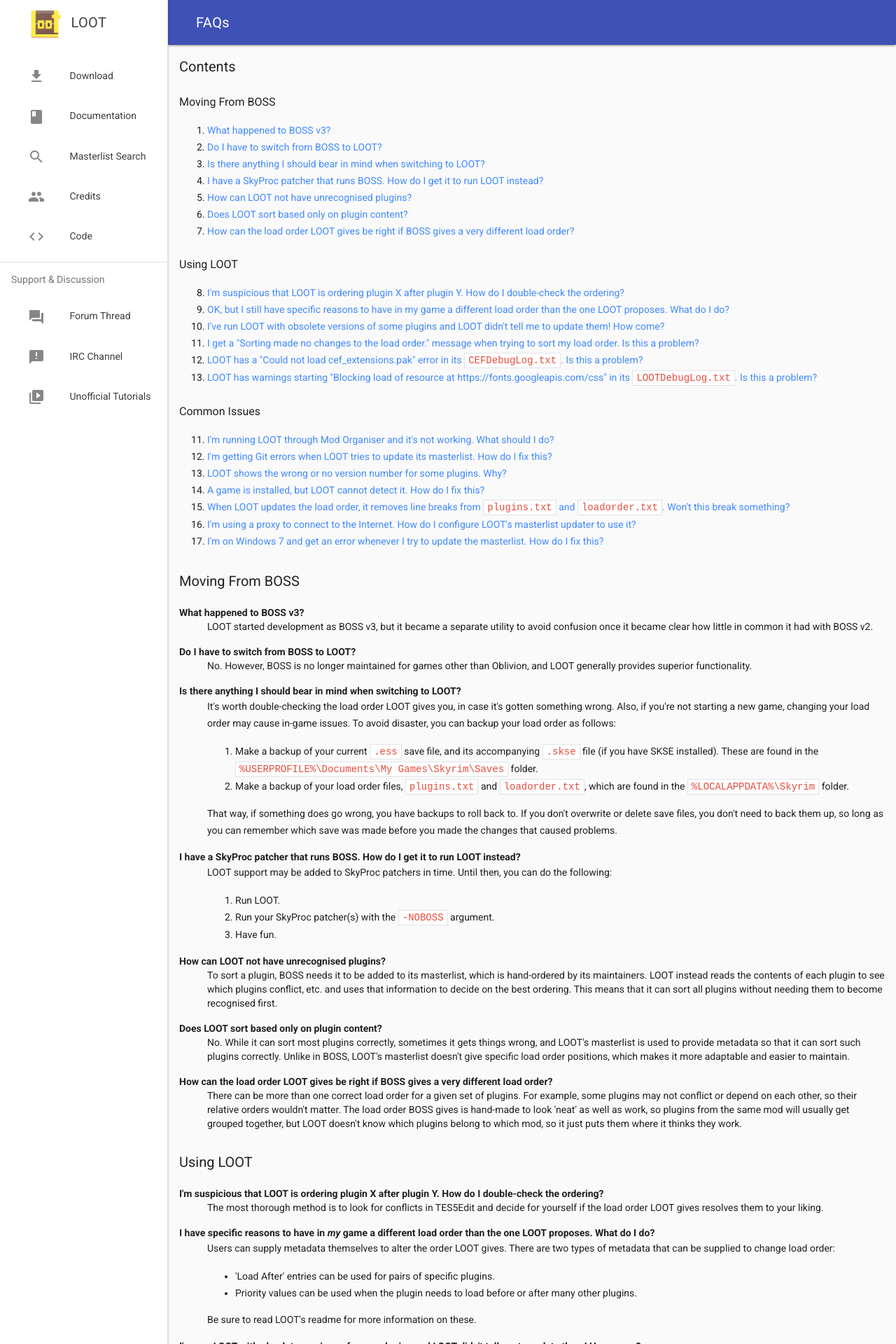
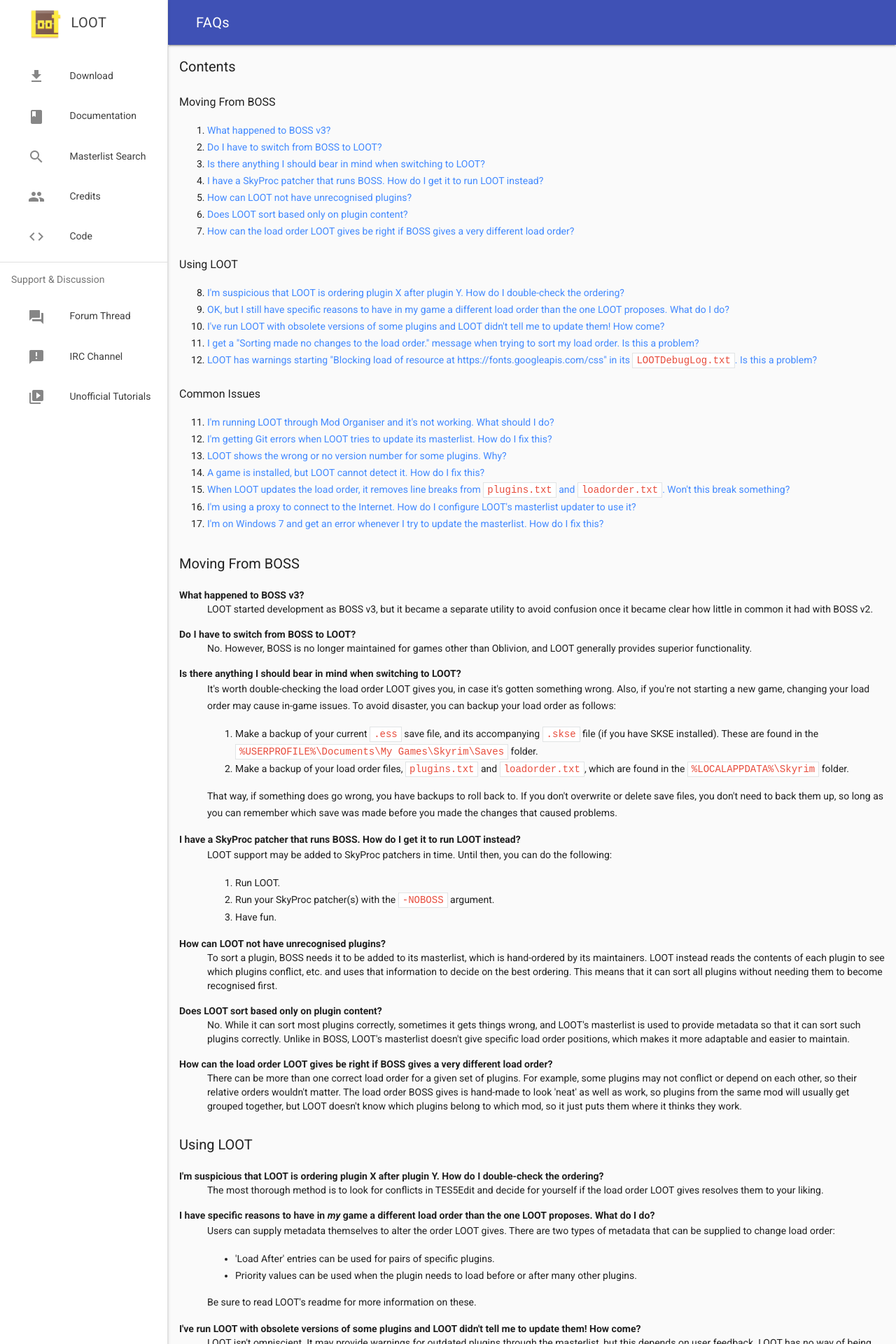
Before and after one commit to loot/loot.github.io, a Jekyll site: the page built from docs/help/LOOT-FAQs.html, in a window 1280 px wide. Shown: the top 1920 px of the page at 70% size. Built offline with Jekyll 4.4.1, drawn with Linux system fonts in a browser that asks for light colours; nearby versions of some CDN libraries; some of the changed text lies outside the part shown.

Commit message:
Update FAQs
Remove FAQ about CEFDebugLog.txt as it no longer exists, and update the branch used in the manual masterlist update link.

```diff
--- a/docs/help/LOOT-FAQs.html
+++ b/docs/help/LOOT-FAQs.html
@@ -24,7 +24,6 @@
   <li><a href="#different-load-order">OK, but I still have specific reasons to have in my game a different load order than the one LOOT proposes. What do I do?</a></li>
   <li><a href="#obsolete-versions">I've run LOOT with obsolete versions of some plugins and LOOT didn't tell me to update them! How come?</a></li>
   <li><a href="#sorting-no-changes">I get a "Sorting made no changes to the load order." message when trying to sort my load order. Is this a problem?</a></li>
-  <li><a href="#cef-extensions-error">LOOT has a "Could not load cef_extensions.pak" error in its <code>CEFDebugLog.txt</code>. Is this a problem?</a></li>
   <li><a href="#blocked-resource">LOOT has warnings starting "Blocking load of resource at https://fonts.googleapis.com/css" in its <code>LOOTDebugLog.txt</code>. Is this a problem?</a></li>
 </ol>
 
@@ -109,9 +108,6 @@
   <dt id="sorting-no-changes">I get a "Sorting made no changes to the load order." message when trying to sort my load order. Is this a problem?</dt>
   <dd>No, it just means that the load order LOOT calculated is exactly the same as your current load order, so you don't need to apply or cancel it.</dd>
 
-  <dt id="cef-extensions-error">LOOT has a "Could not load cef_extensions.pak" error in its <code>CEFDebugLog.txt</code>. Is this a problem?</dt>
-  <dd>No, <code>cef_extensions.pak</code> is unnecessary and LOOT doesn't ship with it, but there's no way to turn off its loading, so that error is always logged.</dd>
-
   <dt id="blocked-resource">LOOT has warnings starting "Blocking load of resource at https://fonts.googleapis.com/css" in its <code>LOOTDebugLog.txt</code>. Is this a problem?</dt>
   <dd>No, LOOT blocks loading URLs it doesn't recognise for safety. The <code>https://fonts.googleapis.com</code> URLs are used by some of LOOT's UI components to get the fonts they use, but this is unnecessary as LOOT already includes copies of the font files.</dd>
 </dl>
@@ -134,7 +130,7 @@
 
     <p>Alternatively, your WinSock configuration may be corrupt: this can be fixed using the instructions <a href="https://support.microsoft.com/kb/817571">here</a> and <a href="https://support.microsoft.com/kb/318584">here</a>, or there's a fix-it utility <a href="http://h10025.www1.hp.com/ewfrf/wc/document?cc=uk&amp;lc=en&amp;docname=c01184567">here</a>.</p>
 
-    <p>If LOOT still can't update its masterlist, you can update manually by downloading <a href="https://raw.githubusercontent.com/loot/skyrim/master/masterlist.yaml">this file</a> and placing it in the <code>%LOCALAPPDATA%\LOOT\Skyrim</code> folder. Replace Skyrim with <code>oblivion</code>, <code>fallout3</code>, <code>falloutnv</code> or <code>fallout4</code> as necessary, in the URL and the folder path.</p>
+    <p>If LOOT still can't update its masterlist, you can update manually by downloading <a href="https://raw.githubusercontent.com/loot/skyrim/v0.10/masterlist.yaml">this file</a> and placing it in the <code>%LOCALAPPDATA%\LOOT\Skyrim</code> folder. Replace Skyrim with <code>oblivion</code>, <code>fallout3</code>, <code>falloutnv</code> or <code>fallout4</code> as necessary, in the URL and the folder path.</p>
   </dd>
 
   <dt id="no-version-number">LOOT shows the wrong or no version number for some plugins. Why?</dt>
```
